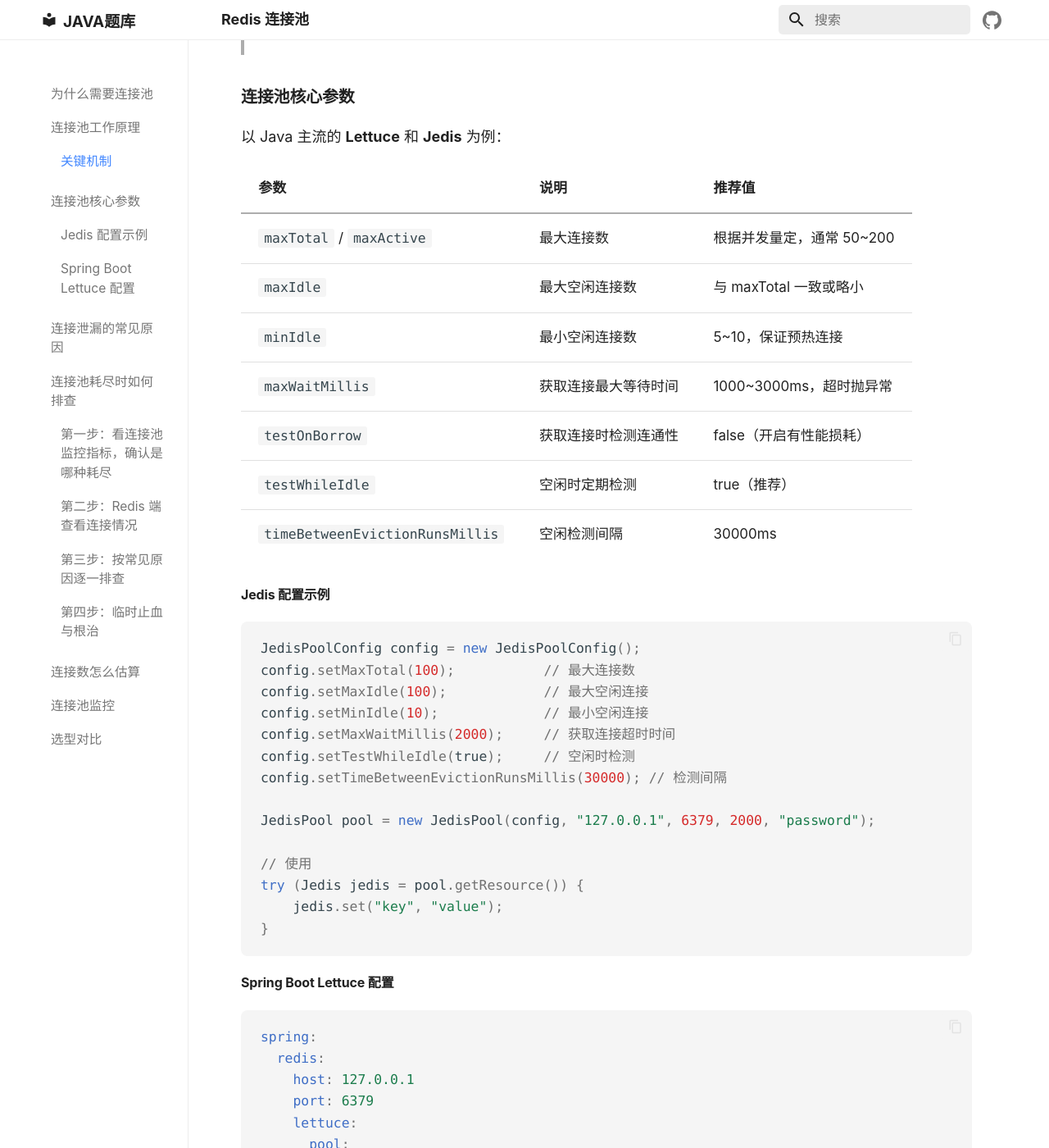
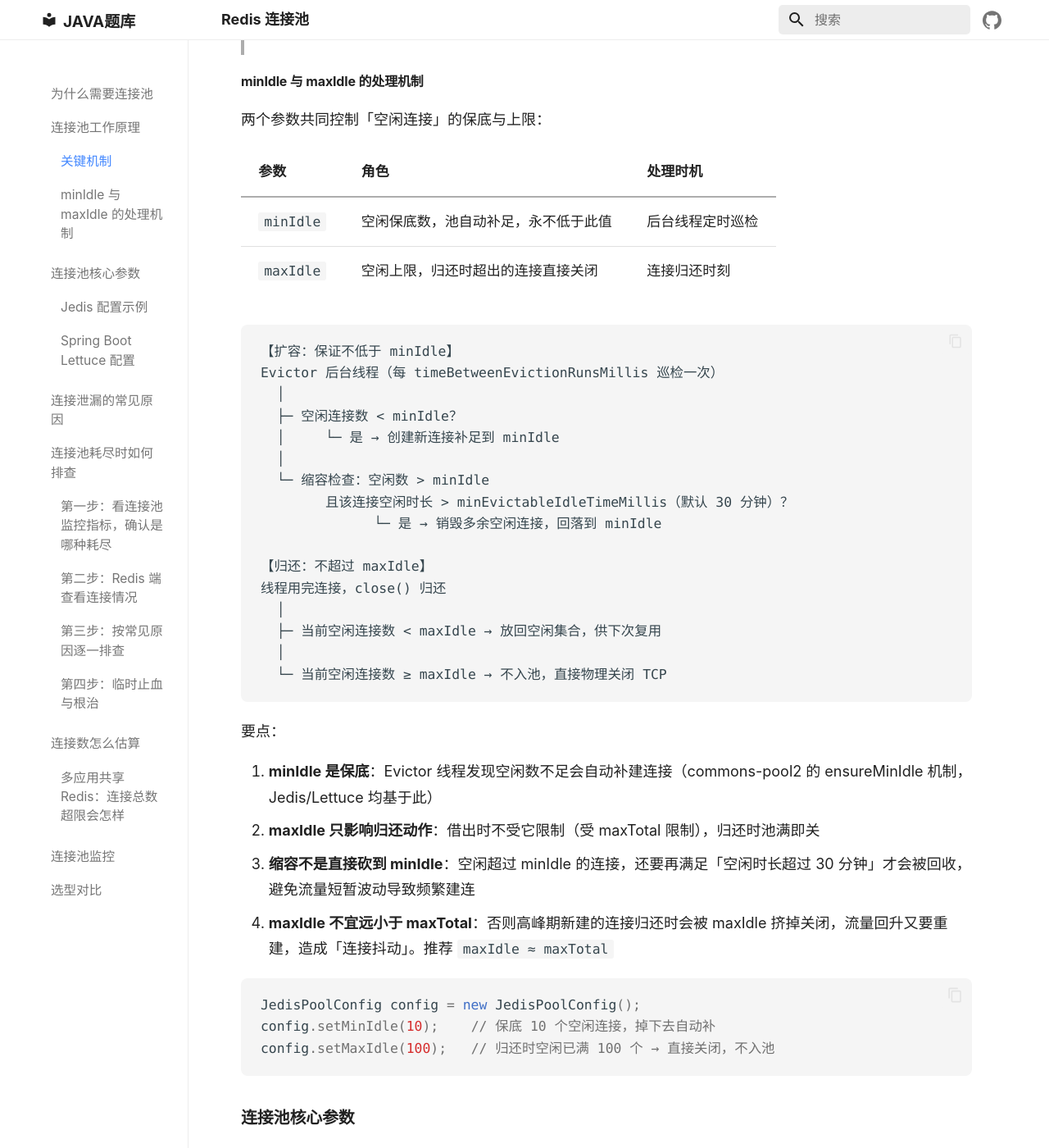
Before and after one commit to jeakiry-k/learnEdge, an MkDocs documentation site: the page built from docs/redis/connection-pool.md, in a window 1280 px wide and 1400 px high, scrolled down 2170 px. Shown: the whole window at 82% size. Built offline with MkDocs 1.6.1 and Material for MkDocs 9.7.7, drawn with Linux system fonts in a browser that asks for light colours; comment, search, counter and statistics services are not loaded; some of the changed text lies outside the part shown.

Commit message:
docs(redis): 补充连接池参数与连接数超限的说明
补充了 minIdle/maxIdle 的处理机制、客户端连接 age/idle 字段含义，以及多应用共享 Redis 时连接总数超限的影响、排查方法和解决方案，完善 Redis 连接池相关文档。

````diff
--- a/docs/redis/connection-pool.md
+++ b/docs/redis/connection-pool.md
@@ -75,6 +75,47 @@
 | 连接保活 | `testWhileIdle` 定期检测空闲连接活性，防止取到已被 Redis 端断开的死连接 |
 
 > 关键理解：**连接池里的 TCP 连接是长连接**，应用运行期间持续保持，避免反复三次握手/四次挥手。
+
+#### minIdle 与 maxIdle 的处理机制
+
+两个参数共同控制「空闲连接」的保底与上限：
+
+| 参数 | 角色 | 处理时机 |
+|------|------|---------|
+| `minIdle` | 空闲保底数，池自动补足，永不低于此值 | 后台线程定时巡检 |
+| `maxIdle` | 空闲上限，归还时超出的连接直接关闭 | 连接归还时刻 |
+
+```
+【扩容：保证不低于 minIdle】
+Evictor 后台线程（每 timeBetweenEvictionRunsMillis 巡检一次）
+  │
+  ├─ 空闲连接数 < minIdle？
+  │     └─ 是 → 创建新连接补足到 minIdle
+  │
+  └─ 缩容检查：空闲数 > minIdle
+        且该连接空闲时长 > minEvictableIdleTimeMillis（默认 30 分钟）？
+              └─ 是 → 销毁多余空闲连接，回落到 minIdle
+
+【归还：不超过 maxIdle】
+线程用完连接，close() 归还
+  │
+  ├─ 当前空闲连接数 < maxIdle → 放回空闲集合，供下次复用
+  │
+  └─ 当前空闲连接数 ≥ maxIdle → 不入池，直接物理关闭 TCP
+```
+
+要点：
+
+1. **minIdle 是保底**：Evictor 线程发现空闲数不足会自动补建连接（commons-pool2 的 ensureMinIdle 机制，Jedis/Lettuce 均基于此）
+2. **maxIdle 只影响归还动作**：借出时不受它限制（受 maxTotal 限制），归还时池满即关
+3. **缩容不是直接砍到 minIdle**：空闲超过 minIdle 的连接，还要再满足「空闲时长超过 30 分钟」才会被回收，避免流量短暂波动导致频繁建连
+4. **maxIdle 不宜远小于 maxTotal**：否则高峰期新建的连接归还时会被 maxIdle 挤掉关闭，流量回升又要重建，造成「连接抖动」。推荐 `maxIdle ≈ maxTotal`
+
+```java
+JedisPoolConfig config = new JedisPoolConfig();
+config.setMinIdle(10);    // 保底 10 个空闲连接，掉下去自动补
+config.setMaxIdle(100);   // 归还时空闲已满 100 个 → 直接关闭，不入池
+```
 
 ### 连接池核心参数
 
@@ -186,6 +227,23 @@
 redis-cli CLIENT LIST | sort -t= -k5 -n | tail -20
 ```
 
+关键字段含义（单位均为秒）：
+
+| 字段 | 含义 |
+|------|------|
+| `age` | 连接从建立至今的**总存活时长** |
+| `idle` | 距离**最后一次执行命令**的空闲时长 |
+
+```
+age - idle = 该连接实际在干活的总时长
+
+age=3600, idle=3600 → idle == age：建立后几乎没干过活 → 空闲连接/泄漏
+age=3600, idle=0    → 刚执行完命令，正在持续工作 → 正常活跃连接
+age=3600, idle=3000 → 建立很久但最近 50 分钟没动 → 疑似池中闲置
+```
+
+> `idle` 很大不一定就是泄漏——连接池里的空闲连接本来就常驻，需结合应用侧 `active` 指标判断；但 `idle == age` 且数量超过池的 minIdle，大概率是泄漏。
+
 #### 第三步：按常见原因逐一排查
 
 **原因 1：连接泄漏（最常见）**
@@ -273,6 +331,51 @@
   各应用 maxTotal 之和 < maxclients × 0.7（留 30% 余量给监控和运维）
 ```
 
+#### 多应用共享 Redis：连接总数超限会怎样
+
+连接数按**应用实例数 × maxTotal** 累加，很容易超预估：
+
+```
+应用 A：5 个实例 × maxTotal 200 = 1000 连接
+应用 B：10 个实例 × maxTotal 100 = 1000 连接
+监控/运维连接：约 50
+─────────────────────────────────
+合计 2050，而 maxclients 默认 10000
+→ 应用继续扩容实例、或调大 maxTotal，就可能撞上限
+
+Redis Cluster 下更严重：maxclients 是单节点维度，
+客户端与每个节点都建连，实际连接 = 实例数 × maxTotal × 节点数
+```
+
+超限后的行为：
+
+1. **新连接被拒绝**：Redis 达到 maxclients 后对新连接返回错误并立即关闭：
+   `ERR max number of clients reached`
+2. **存量连接不受影响**：已建立的连接继续正常工作——所以故障表现是「间歇性、新请求报错、老连接正常」，容易误判为偶发网络抖动
+3. **客户端表现**：连接池获取/新建连接时抛异常（Connection reset、max number of clients reached），并连带触发获取连接超时
+
+排查哪个应用占用最多：
+
+```bash
+# 确认上限与当前连接数
+redis-cli CONFIG GET maxclients
+redis-cli INFO clients | grep -E "connected_clients|maxclients"
+
+# 按来源 IP 统计连接数，找出占用大户
+redis-cli CLIENT LIST | grep -o 'addr=[^ ]*' \
+  | cut -d= -f2 | cut -d: -f1 | sort | uniq -c | sort -rn | head
+```
+
+解决方案：
+
+| 方案 | 说明 |
+|------|------|
+| 事前估算 | Σ(实例数 × maxTotal) < maxclients × 0.7，纳入发布检查 |
+| 临时扩容 | `CONFIG SET maxclients 20000`（注意连接本身占内存，需留余量） |
+| 治本：减少连接数 | 调小各应用 maxTotal；或统一改用 Lettuce（单连接多线程共享，连接数骤减） |
+| 治本：代理收敛 | 多应用直连改为经代理层访问，由代理维护与 Redis 的少量长连接 |
+| 治理闲置 | `CONFIG SET timeout 300` 自动断开长期空闲连接（对阻塞命令无效） |
+
 ### 连接池监控
 
 ```java
````
